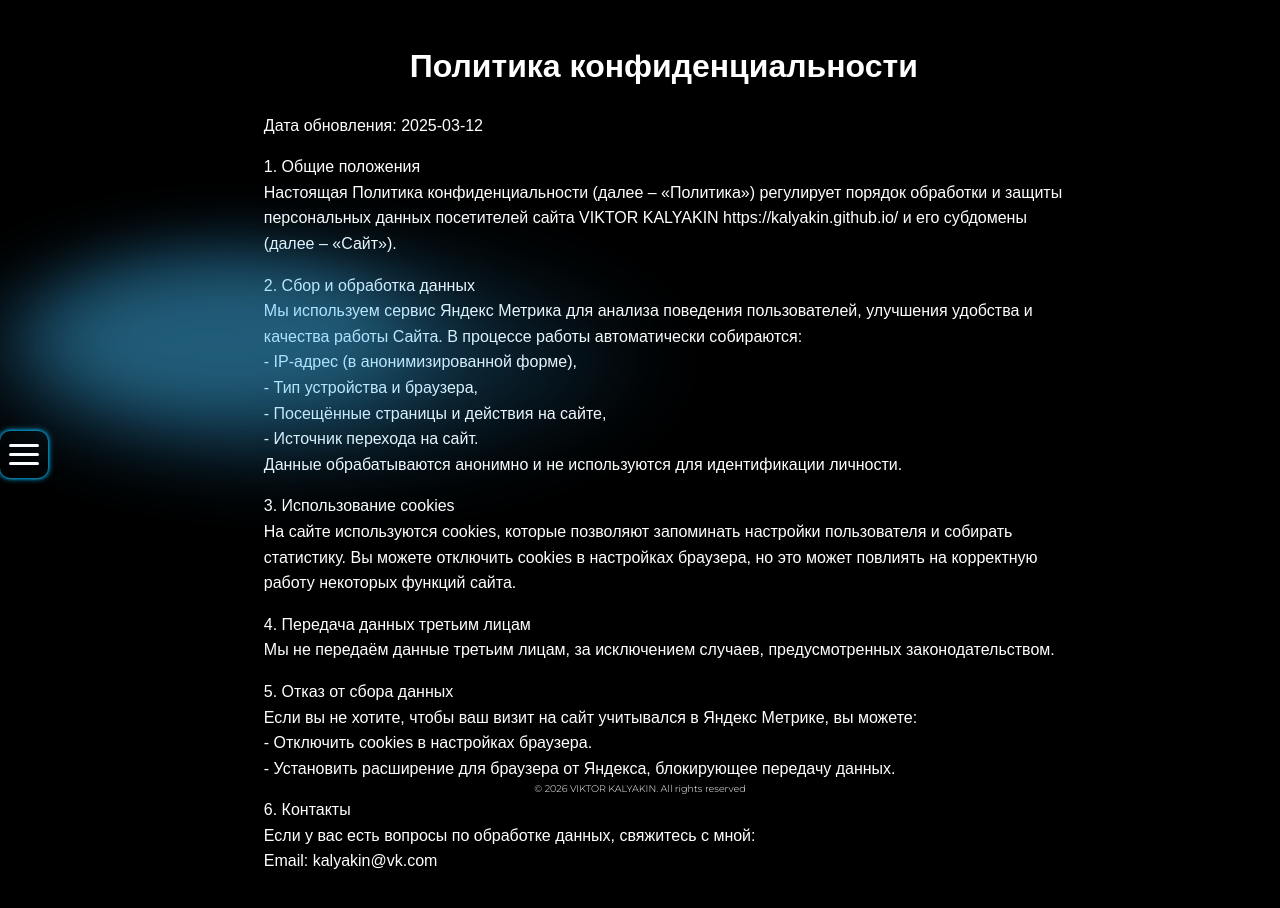
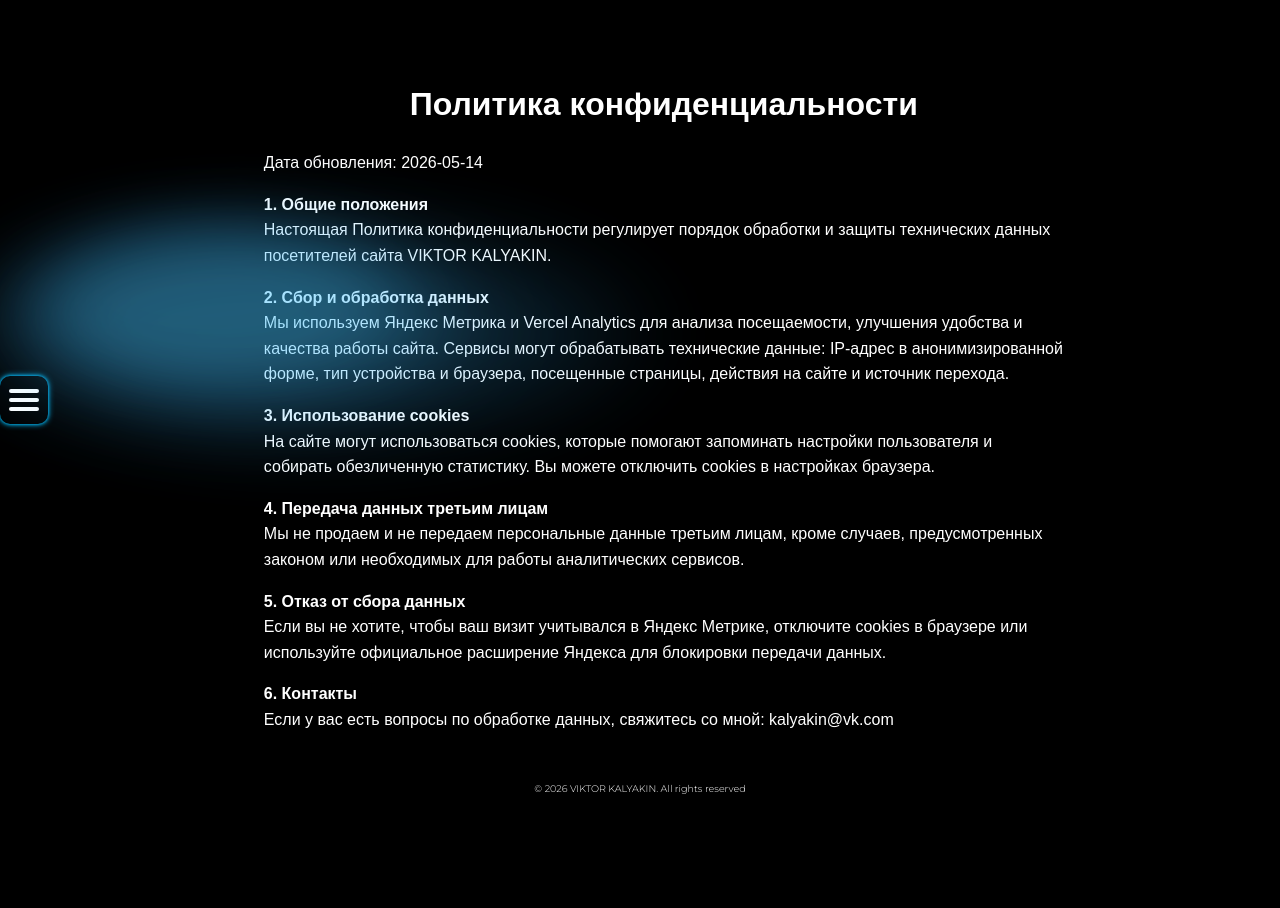
Before and after one commit to juicevik/stranger-this, a React (Create React App) app: page /privacy-policy in a window 1280 px wide. After the commit the page ends 800 px from the top, so only its background shows below. Built offline with nearby package versions, Linux system fonts and the light colour scheme.

Commit message:
feat: localize privacy policy

```diff
--- a/src/components/PrivacyPolicy.jsx
+++ b/src/components/PrivacyPolicy.jsx
@@ -1,46 +1,76 @@
 import React from 'react';
+import { localizedContent } from '../data/siteContent';
 
-const PrivacyPolicy = () => {
+const policyText = {
+  ru: [
+    {
+      title: '1. Общие положения',
+      body: 'Настоящая Политика конфиденциальности регулирует порядок обработки и защиты технических данных посетителей сайта VIKTOR KALYAKIN.',
+    },
+    {
+      title: '2. Сбор и обработка данных',
+      body: 'Мы используем Яндекс Метрика и Vercel Analytics для анализа посещаемости, улучшения удобства и качества работы сайта. Сервисы могут обрабатывать технические данные: IP-адрес в анонимизированной форме, тип устройства и браузера, посещенные страницы, действия на сайте и источник перехода.',
+    },
+    {
+      title: '3. Использование cookies',
+      body: 'На сайте могут использоваться cookies, которые помогают запоминать настройки пользователя и собирать обезличенную статистику. Вы можете отключить cookies в настройках браузера.',
+    },
+    {
+      title: '4. Передача данных третьим лицам',
+      body: 'Мы не продаем и не передаем персональные данные третьим лицам, кроме случаев, предусмотренных законом или необходимых для работы аналитических сервисов.',
+    },
+    {
+      title: '5. Отказ от сбора данных',
+      body: 'Если вы не хотите, чтобы ваш визит учитывался в Яндекс Метрике, отключите cookies в браузере или используйте официальное расширение Яндекса для блокировки передачи данных.',
+    },
+  ],
+  en: [
+    {
+      title: '1. General provisions',
+      body: 'This Privacy Policy explains how technical data from visitors to the VIKTOR KALYAKIN website is processed and protected.',
+    },
+    {
+      title: '2. Data collection and processing',
+      body: 'We use Yandex Metrika and Vercel Analytics to analyze visits, improve usability, and maintain the quality of the website. These services may process technical data: anonymized IP address, device and browser type, visited pages, site actions, and referral source.',
+    },
+    {
+      title: '3. Cookies',
+      body: 'The website may use cookies to remember user preferences and collect anonymized statistics. You can disable cookies in your browser settings.',
+    },
+    {
+      title: '4. Sharing data with third parties',
+      body: 'We do not sell or transfer personal data to third parties except where required by law or necessary for the operation of analytics services.',
+    },
+    {
+      title: '5. Opting out',
+      body: 'If you do not want your visit to be counted in analytics, disable cookies in your browser or use the official Yandex browser extension that blocks data transfer.',
+    },
+  ],
+};
+
+const PrivacyPolicy = ({ locale = 'ru' }) => {
+  const safeLocale = localizedContent[locale] ? locale : 'ru';
+  const privacy = localizedContent[safeLocale].privacy;
+
   return (
-    <div className="privacy-policy">
-      <h1>Политика конфиденциальности</h1>
-      <p>Дата обновления: 2025-03-12</p>
-      <p>
-        1. Общие положения<br />
-        Настоящая Политика конфиденциальности (далее – «Политика») регулирует порядок обработки и защиты персональных данных
-        посетителей сайта VIKTOR KALYAKIN https://kalyakin.github.io/ и его субдомены (далее – «Сайт»).
-      </p>
-      <p>
-        2. Сбор и обработка данных<br />
-        Мы используем сервис Яндекс Метрика для анализа поведения пользователей, улучшения удобства и качества работы Сайта. В процессе
-        работы автоматически собираются:<br />
-        - IP-адрес (в анонимизированной форме),<br />
-        - Тип устройства и браузера,<br />
-        - Посещённые страницы и действия на сайте,<br />
-        - Источник перехода на сайт.<br />
-        Данные обрабатываются анонимно и не используются для идентификации личности.
-      </p>
-      <p>
-        3. Использование cookies<br />
-        На сайте используются cookies, которые позволяют запоминать настройки пользователя и собирать статистику. Вы можете отключить
-        cookies в настройках браузера, но это может повлиять на корректную работу некоторых функций сайта.
-      </p>
-      <p>
-        4. Передача данных третьим лицам<br />
-        Мы не передаём данные третьим лицам, за исключением случаев, предусмотренных законодательством.
-      </p>
-      <p>
-        5. Отказ от сбора данных<br />
-        Если вы не хотите, чтобы ваш визит на сайт учитывался в Яндекс Метрике, вы можете:<br />
-        - Отключить cookies в настройках браузера.<br />
-        - Установить расширение для браузера от Яндекса, блокирующее передачу данных.
-      </p>
-      <p>
-        6. Контакты<br />
-        Если у вас есть вопросы по обработке данных, свяжитесь с мной:<br />
-        Email: kalyakin@vk.com
-      </p>
-    </div>
+    <main className="page-shell privacy-policy">
+      <section className="glass-page-panel">
+        <h1>{privacy.title}</h1>
+        <p>{privacy.updated}</p>
+        {policyText[safeLocale].map((section) => (
+          <p key={section.title}>
+            <strong>{section.title}</strong>
+            <br />
+            {section.body}
+          </p>
+        ))}
+        <p>
+          <strong>{safeLocale === 'ru' ? '6. Контакты' : '6. Contacts'}</strong>
+          <br />
+          {privacy.contact}
+        </p>
+      </section>
+    </main>
   );
 };
 
```
Also changed, not shown: 1 other file (tests, documents, lock files or other folders).
